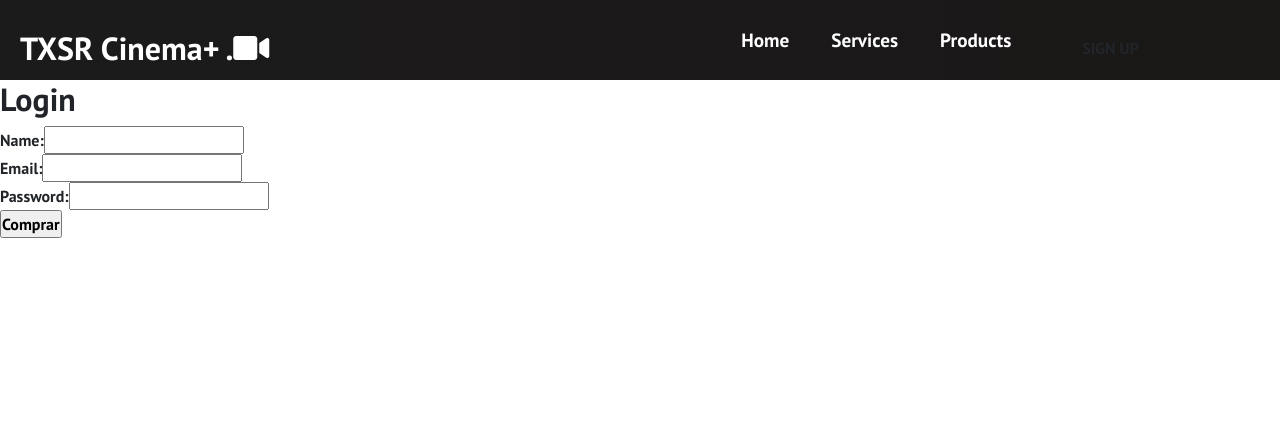
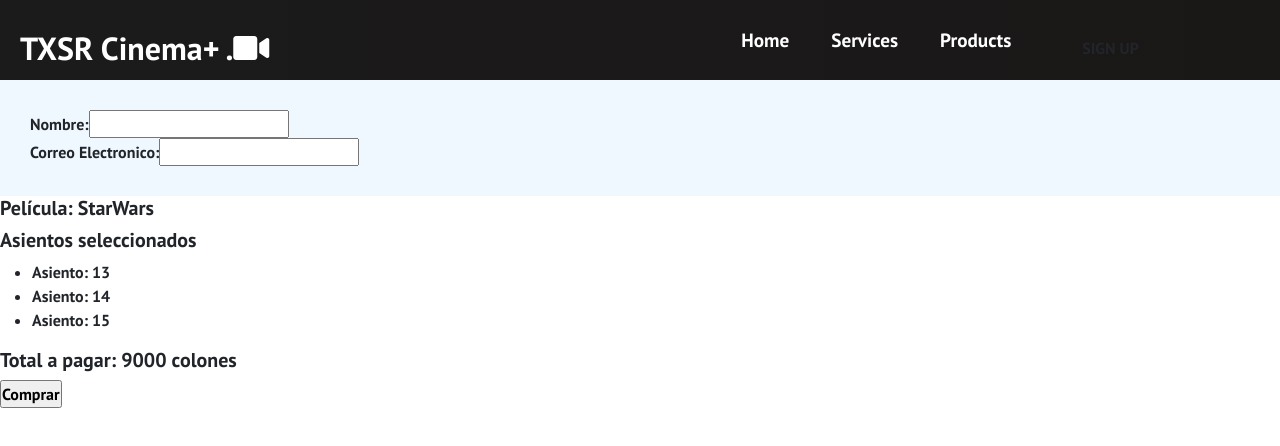
Before and after one commit to joseSalazar4/Cinema-Tester-Dummy, a React (Create React App) app in the folder front-end/: page /sign-up in a window 1280 px wide. Shown: the top 446 px of the page. Built offline with nearby package versions, Linux system fonts and the light colour scheme; the HTML template or start-up script is replaced by a standard one.

Commit message:
Payment almost finished
Only backend conection and some css left

```diff
--- a/front-end/src/App.css
+++ b/front-end/src/App.css
@@ -9,11 +9,8 @@
 .services,
 .products,
 .sign-up {
-  display: flex;
-  height: 90vh;
-  align-items: center;
-  justify-content: center;
-  font-size: 3rem;
+  position: relative;
+  display: block;
 }
 .services {
   background-image: url('https://img.pixers.pics/pho_wat(s3:700/FO/57/40/61/03/700_FO57406103_f13f48a1d2dd603a6e0b36d0e8a6a205.jpg,700,700,cms:2018/10/5bd1b6b8d04b8_220x50-watermark.png,over,480,650,jpg)/wall-murals-fire-alphabet-letter-a.jpg.jpg');
@@ -32,12 +29,3 @@
   color: #fff;
   font-size: 100px;
 }
-
-.sign-up {
-  background-image: url('https://img.pixers.pics/pho_wat(s3:700/FO/57/40/61/03/700_FO57406103_f13f48a1d2dd603a6e0b36d0e8a6a205.jpg,700,700,cms:2018/10/5bd1b6b8d04b8_220x50-watermark.png,over,480,650,jpg)/wall-murals-fire-alphabet-letter-a.jpg.jpg');
-  background-position: center;
-  background-size: cover;
-  background-repeat: no-repeat;
-  color: #fff;
-  font-size: 100px;
-}
--- a/front-end/src/App.js
+++ b/front-end/src/App.js
@@ -5,7 +5,7 @@ import Home from './components/pages/Home';
 import { BrowserRouter as Router, Switch, Route } from 'react-router-dom';
 import Services from './components/pages/Services';
 import Products from './components/pages/Products';
-import SignUp from './components/pages/SignUp';
+import BuyTickets from './components/pages/BuyTickets';
 import 'bootstrap/dist/css/bootstrap.min.css';
 
 function App() {
@@ -17,7 +17,7 @@ function App() {
           <Route path='/' exact component={Home} />
           <Route path='/services' component={Services} />
           <Route path='/products' component={Products} />
-          <Route path='/sign-up' component={SignUp} />
+          <Route path='/sign-up' component={BuyTickets} />
         </Switch>
       </Router>
     </>
--- a/front-end/src/components/PaymentForm.css
+++ b/front-end/src/components/PaymentForm.css
@@ -0,0 +1,45 @@
+/*
+*{
+    margin: 0;
+    padding: 0;
+    box-sizing: border-box;
+}
+
+ input,button{
+    appearance: none;
+    background: none;
+    border: none;
+    outline: none;
+}
+
+form {
+    display: block;
+    position: relative;
+}
+
+form:after{
+    content: "";
+    display: block;
+    position: absolute;
+    top: -5px;
+    left: -5px;
+    right: -5px;
+    bottom: -5px;
+}
+*/
+form .form-inner{
+    position: relative;
+    display: block;
+    background-color: aliceblue;
+    padding: 30px;
+    z-index: 2;
+}
+
+form .form-inner .form-group input:focus {
+    box-shadow: 0px 0px 3px rgba(0, 0, 0, 0.2);
+}
+
+form .form-inner input[type="submit"] {
+    display: inline-block;
+    padding: 10px 15px;
+}
--- a/front-end/src/components/PaymentForm.js
+++ b/front-end/src/components/PaymentForm.js
@@ -2,35 +2,55 @@
 import React,{useState} from 'react';
 import './PaymentForm.css';
 
-function PaymentForm({ Login, error }) {
+function PaymentForm({ SendInfo, info }) {
 
-    const [details, setDetails] = useState({name:"",email:"",password:""});
+    const movieTitle = info.movieTitle;
+    const seatsArray = info.seatsArray;
+    const total = info.total;
+
+
+    const [details, setDetails] = useState({movieTitle: movieTitle, seatsArray: seatsArray, total: total, name:"", email:""});
 
     const submitHandler = e => {
         e.preventDefault();
 
-        Login(details);
+        SendInfo(details);
     }
+
+    function NumberList(props) {
+        const numbers = props;
+        const listItems = numbers.map((number) =>
+          <li>Asiento: {number}</li>
+        );
         return (
-       <form onSubmit={submitHandler}>
+          <ul>{listItems}</ul>
+        );
+      }
+
+
+
+    console.log(seatsArray)
+    return (
+        <div className="paymentForm">
+            <form onSubmit={submitHandler} >
                 <div className="form-inner">
-               <h2>Login</h2>
                     {/* ERROR */}
                     <div className="form-group">
-                   <label htmlFor="name">Name: </label>
+                        <label htmlFor="name">Nombre: </label>
                         <input type="text" name="name" id="name" onChange={e => setDetails({...details, name: e.target.value})} value={details.name}/>
                     </div>
                     <div className="form-group">
-                   <label htmlFor="email">Email: </label>
+                        <label htmlFor="email">Correo Electronico: </label>
                         <input type="email" name="email" id="email" onChange={e => setDetails({...details, email: e.target.value})} value={details.email}/>
                     </div>
-               <div className="form-group">
-                   <label htmlFor="password">Password: </label>
-                   <input type="password" name="password" id="password" onChange={e => setDetails({...details, password: e.target.value})} value={details.password}/>
                 </div>
-           </div>
+                <h5>Película: {details.movieTitle}</h5>
+                <h5>Asientos seleccionados</h5>
+                {NumberList(seatsArray)}
+                <h5>Total a pagar: {total} colones</h5>
                 <input type="submit" value="Comprar" />
             </form>
+        </div>
     );
 }
 
--- /dev/null
+++ b/front-end/src/components/pages/BuyTickets.js
@@ -0,0 +1,59 @@
+import React, {useState} from 'react';
+import '../../App.css';
+import PaymentForm from '../PaymentForm';
+import axios from 'axios'
+
+
+
+const api = axios.create({
+  baseURL: 'http://localhost:3001/movies'
+})
+
+
+export default function BuyTickets() {
+
+
+  const seatsArray = [13,14,15];
+  const total = seatsArray.length*3000;
+
+  const info = {
+    movieTitle : "StarWars",
+    seatsArray : seatsArray,
+    total : total
+  }
+
+
+  const [error, setError] = useState("");
+
+  const SendInfo = details => {
+    console.log(details);
+
+    // Aca se manda al back por medio de details
+
+    // api.get('/').then(moviesRes => {
+    //   moviesRes.data = moviesRes.data.slice(0, 4)
+    //   setMovies(moviesRes.data);
+    // })
+    //   .catch(() => {
+    //     console.log("Error")
+    //   })
+  }
+
+
+
+  return (
+    <div className="Payment">
+        <PaymentForm SendInfo={SendInfo} info={info}  />
+    </div>
+  );
+
+}
+
+/* {(user.email != "") ? (
+    <div className="welcome">
+        <h2>Welcome, <span>{user.name}</span></h2>
+        <button>logout</button>
+    </div>
+) : (
+  <PaymentForm Login={sendData} error={error} />
+)} */
--- a/front-end/src/components/pages/SignUp.js
+++ /dev/null
@@ -1,34 +0,0 @@
-import React, {useState} from 'react';
-import '../../App.css';
-import PaymentForm from '../PaymentForm';
-
-export default function SignUp() {
-  const adminUser = {
-    email:"admin@gmai.com",
-    password: "1234"
-  }
-
-  const [user, setUser] = useState({name: "", email:""});
-  const [error, setError] = useState("");
-
-  const Login = detais => {
-      console.log(detais);
-  }
-
-  const Logout = () =>{
-      console.log("Log out")
-  }
-
-  return (
-    <div className="Payment">
-        {(user.email != "") ? (
-            <div className="welcome">
-                <h2>Welcome, <span>{user.name}</span></h2>
-                <button>logout</button>
-            </div>
-        ) : (
-          <PaymentForm Login={Login} error={error} />
-        )}
-    </div>
-);
-}
```
Lines whose indentation alone changed are shown as unchanged.
